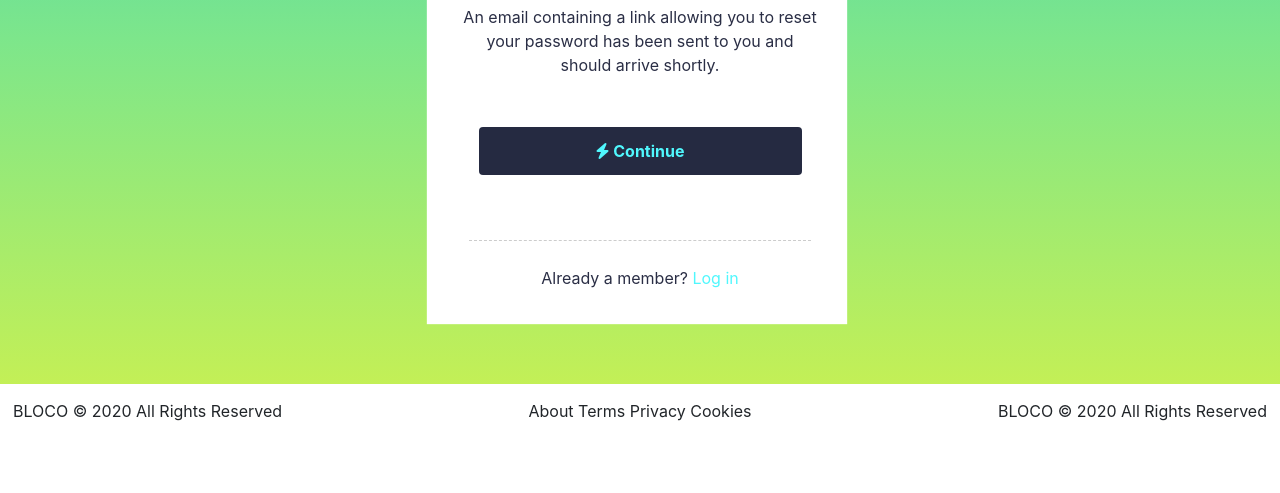
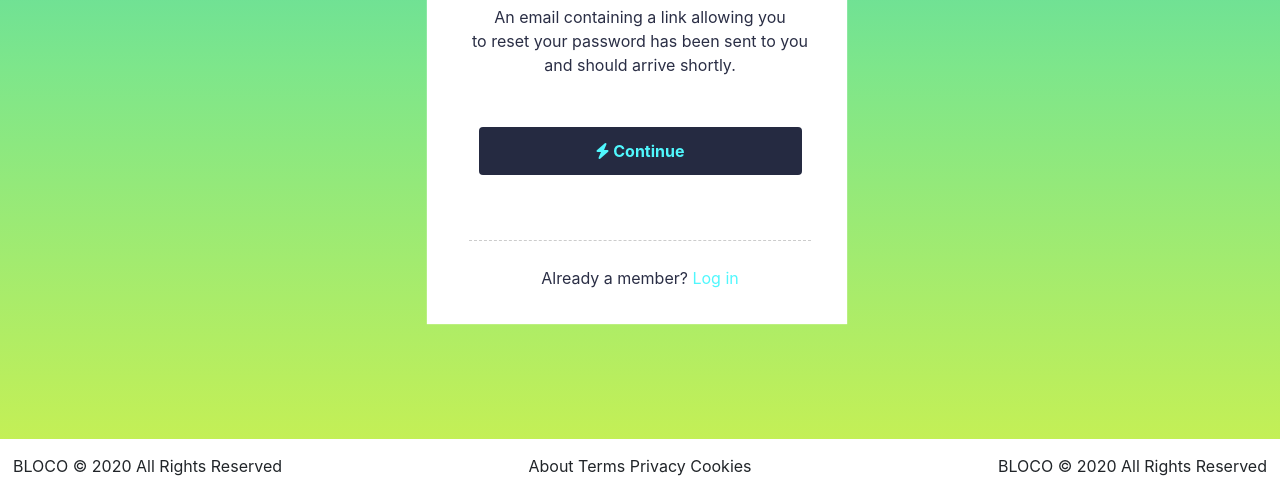
Before and after one commit to AbdurrahmanSogbesan/Bloco-Mock-Page, a plain HTML site: page index.html in a window 1280 px wide. Shown: the part 362-855 px from the top of the page. Drawn offline with nearby package versions, Linux system fonts and the light colour scheme.

Commit message:
minor adjustments

```diff
--- a/assets/css/main.css
+++ b/assets/css/main.css
@@ -2,7 +2,8 @@ body {
     background: linear-gradient(#2BCAC5, #7de68b, #cef14e);
     background-repeat: no-repeat;
     width: 100vw;
-    height: 100vh;
+    min-height: 100vh;
+    position: relative;
 }
 
 .topnav {
@@ -103,6 +104,7 @@ body {
     padding-top: 50px;
     width: 410px;
     box-shadow: -3px 3px 1px 5px #fff;
+    padding-bottom: 26px;
 }
 
 .thanks {
@@ -117,7 +119,6 @@ body {
 }
 
 .member {
-    padding-bottom: 26px;
     padding-top: 25px;
     color: #2A2E45;
 }
@@ -147,9 +148,8 @@ body {
 }
 
 footer {
-    position: fixed;
+    position: absolute;
     bottom: 0;
-    left: 0;
     width: 100%;
     background: white;
     text-align: center;
--- a/index.html
+++ b/index.html
@@ -33,7 +33,7 @@
 
             <div class="row">
                 <div class="col-12">
-                    <span class="paragraph">An email containing a link allowing you to reset<br> your password has been sent to you and<br> should arrive shortly.</span>
+                    <span class="paragraph">An email containing a link allowing you<br> to reset your password has been sent to you<br> and should arrive shortly.</span>
                 </div>
             </div>
 
@@ -60,7 +60,7 @@
             <div class="copy1">
                 <span>BLOCO &copy; 2020 All Rights Reserved</span>
             </div>
-            <div>
+            <div class="tags">
                 <span class="about">About</span>
                 <span class="terms">Terms</span>
                 <span class="priv">Privacy</span>
```
